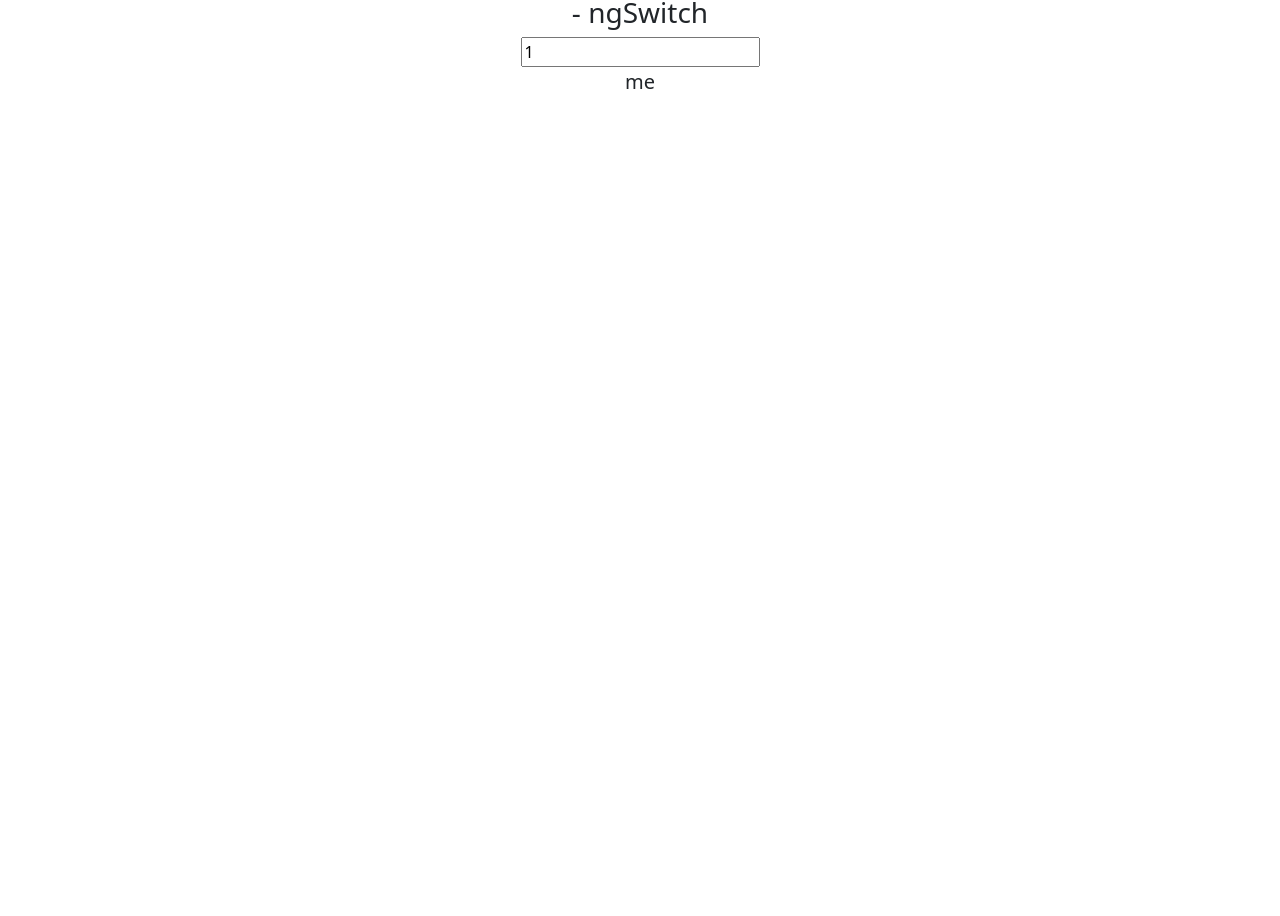
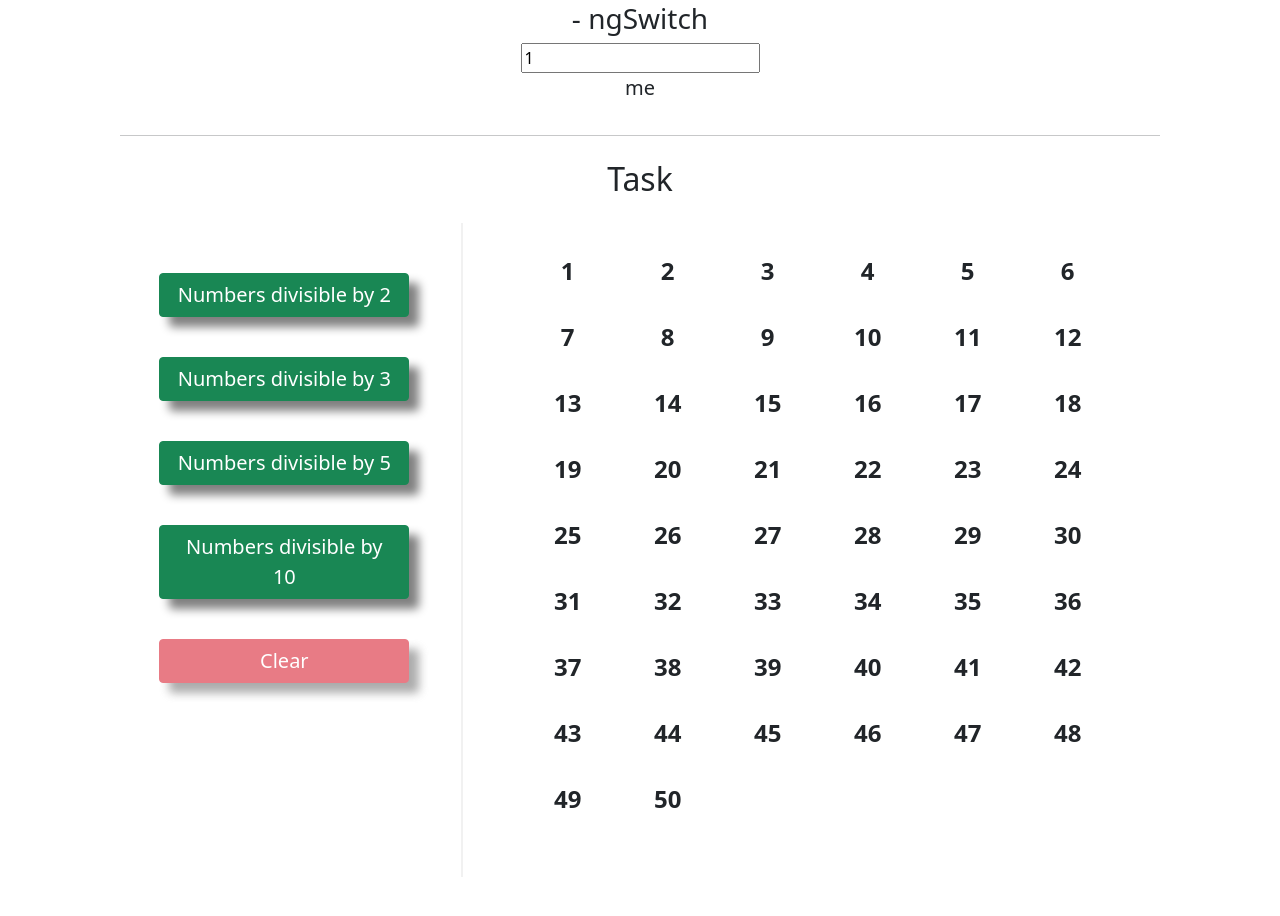
Before and after one commit to omarstar/angular-tasks, an Angular app: page / in a window 1280 px wide. Shown: the part 512-1428 px from the top of the page. Built offline with nearby package versions, Linux system fonts and the light colour scheme.

Commit message:
feat(divisible by): using directives

```diff
--- a/src/app/app.component.css
+++ b/src/app/app.component.css
@@ -8,7 +8,7 @@
   margin: 40px;
 }
 
-.btn {
+.sts {
   width: 130px;
   margin: 20px;
 }
@@ -16,3 +16,46 @@
 p {
   font-size: 20px;
 }
+
+button {
+  width: 250px;
+  margin: 20px;
+  box-shadow: 10px 10px 10px grey;
+  font-size: 20px;
+}
+
+.col-md-4 {
+  border-right: 2px solid #f1f1f1;
+}
+
+.col-md-4,
+.col-md-8 {
+  padding: 30px;
+}
+
+.divP {
+  float: left;
+  margin-left: 50px;
+  width: 50px;
+  height: 50px;
+  text-align: center;
+  font-size: 24px;
+  font-weight: bold;
+}
+
+.highlight {
+  color: red;
+  background-color: #d4d4d4;
+}
+
+.active-btn {
+  background-color: #234560;
+}
+
+.message {
+  color: green;
+  font-size: 16px;
+  font-weight: italic;
+  text-align: center;
+  padding: 15px;
+}
--- a/src/app/app.component.html
+++ b/src/app/app.component.html
@@ -3,8 +3,8 @@
   <div class="row">
     <h3>Structural - ngIf</h3>
     <div class="col-md-12">
-      <button class="btn btn-success" (click)="approve(true)">Approve</button>
-      <button class="btn btn-danger" (click)="approve(false)">Reject</button>
+      <button class="btn btn-success sts" (click)="approve(true)">Approve</button>
+      <button class="btn btn-danger sts" (click)="approve(false)">Reject</button>
     </div>
     <div class="col-md-12">
       <p *ngIf="isApproved">Your application has been approved</p>
@@ -15,8 +15,8 @@
   <div class="row">
     <h3>Structural - ngFor</h3>
     <div class="col-md-12">
-      <p *ngFor="let number of numbers; let i = index">
-        {{i+1}} - {{number}}
+      <p *ngFor="let item of selectionList; let i = index">
+        {{i+1}} - {{item}}
       </p>
     </div>
   </div>
@@ -27,11 +27,58 @@
       <input type="text" name="luckyNumber" [(ngModel)]="luckyNumber">
     </div>
     <div class="col-md-12" [ngSwitch]="luckyNumber">
-      <p *ngSwitchCase="1">{{numbers[0]}}</p>
-      <p *ngSwitchCase="2">hope</p>
-      <p *ngSwitchCase="3">pla</p>
+      <p *ngSwitchCase="1">{{selectionList[0]}}</p>
+      <p *ngSwitchCase="2">{{selectionList[1]}}</p>
+      <p *ngSwitchCase="3">{{selectionList[2]}}</p>
       <p *ngSwitchDefault>Enter btw 1-3</p>
-
     </div>
   </div>
+  <hr>
+  <h2 class="m-4">Task</h2>
+  <div class="row">
+    <div class="col-md-4">
+      <div class="row">
+        <div class="col-md-12 message" *ngIf="chosenNumber > 1">
+          Numbers highlighted above are divisible by {{chosenNumber}}
+        </div>
+      </div>
+      <div>
+        <button class="btn btn-success" (click)="calculateDivisibleBy(2)"
+          [ngClass]="{'active-btn': chosenNumber === 2}">
+          Numbers divisible by 2
+        </button>
+      </div>
+      <div>
+        <button class="btn btn-success" (click)="calculateDivisibleBy(3)"
+          [ngClass]="{'active-btn': chosenNumber === 3}">
+          Numbers divisible by 3
+        </button>
+      </div>
+      <div>
+        <button class="btn btn-success" (click)="calculateDivisibleBy(5)"
+          [ngClass]="{'active-btn': chosenNumber === 5}">
+          Numbers divisible by 5
+        </button>
+      </div>
+      <div>
+        <button class="btn btn-success" (click)="calculateDivisibleBy(10)"
+          [ngClass]="{'active-btn': chosenNumber === 10}">
+          Numbers divisible by 10
+        </button>
+      </div>
+      <div>
+        <button class="btn btn-danger" [disabled]="isClearDisabled" (click)="calculateDivisibleBy(1)">
+          Clear
+        </button>
+      </div>
+    </div>
+    <div class="col-md-8">
+      <p class="divP" *ngFor="let num of numbersList"
+        [ngClass]="{highlight: num%chosenNumber === 0 && chosenNumber > 1}"
+        [ngStyle]="{'font-size': (num%chosenNumber === 0 && chosenNumber > 1) ? '30px' : '24px'}">
+        {{num}}
+      </p>
+    </div>
+  </div>
+
 </div>
--- a/src/app/app.component.ts
+++ b/src/app/app.component.ts
@@ -13,7 +13,19 @@ export class AppComponent {
     this.isApproved = status
   }
 
-  numbers=["me","hope","pla"]
+  selectionList=["me","hope","pla"]
 
   luckyNumber = 1
+
+  isClearDisabled = true
+  chosenNumber = 1
+  numbersList = [1,2,3,4,5,6,
+    7,8,9,10,11,12,13,14,15,16,17,18,19,20,21,
+    22,23,24,25,26,27,28,29,30,31,32,33,34,35,36,
+    37,38,39,40,41,42,43,44,45,46,47,48,49,50,
+  ];
+  calculateDivisibleBy(nb: number){
+    this.chosenNumber = nb;
+    (nb === 1) ? this.isClearDisabled = true : this.isClearDisabled = false
+  }
 }
```
